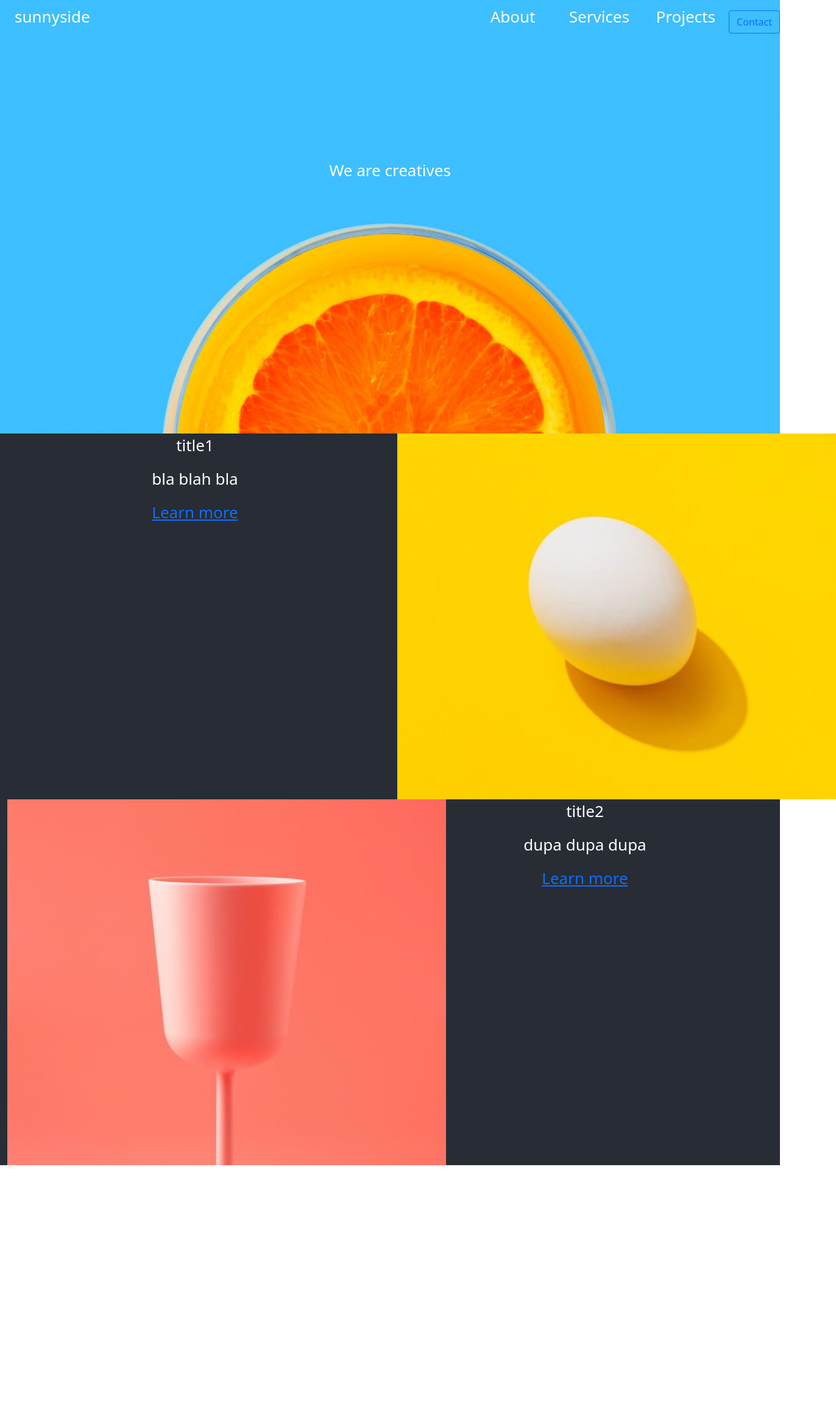
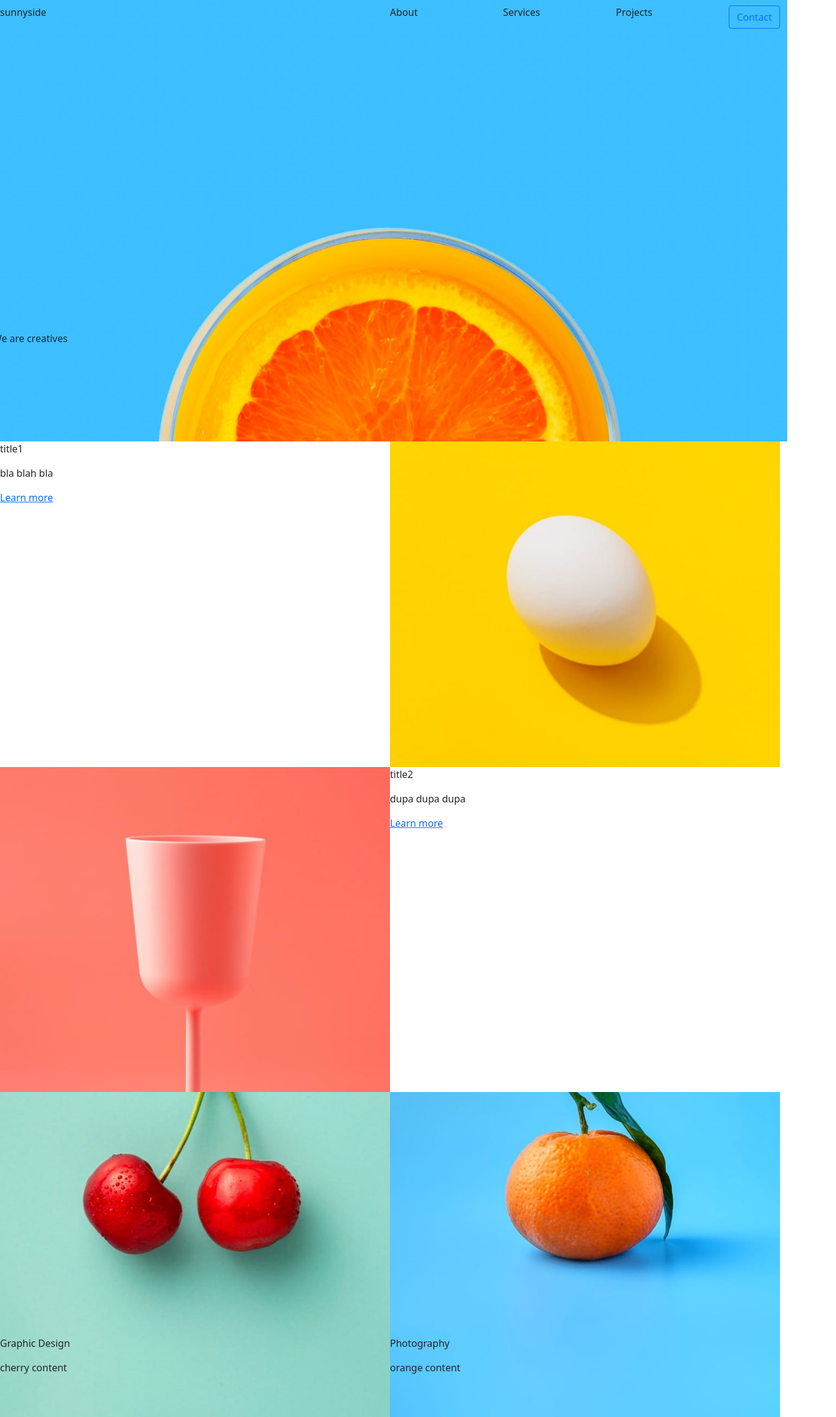
Before and after one commit to Wklej/sunnyside, a React (Create React App) app: page / in a window 1280 px wide. Shown: the whole page at 61% size, 1372 px wide, since content can reach past the window. Before the commit the page ends 1911 px from the top, so only its background shows below. Built offline with nearby package versions, Linux system fonts and the light colour scheme.

Commit message:
positions

```diff
--- a/src/App.css
+++ b/src/App.css
@@ -1,42 +1,8 @@
-.App {
-  text-align: center;
+.posR {
+  position: relative;
 }
 
-.App-logo {
-  height: 40vmin;
-  pointer-events: none;
+.posA {
+  position: absolute;
+  top: 75%;
 }
-
-@media (prefers-reduced-motion: no-preference) {
-  .App-logo {
-    animation: App-logo-spin infinite 20s linear;
-  }
-}
-
-.App-header {
-  background-color: #282c34;
-  min-height: 100vh;
-  display: flex;
-  flex-direction: column;
-  align-items: center;
-  justify-content: center;
-  font-size: calc(10px + 2vmin);
-  color: white;
-}
-
-.App-link {
-  color: #61dafb;
-}
-
-@keyframes App-logo-spin {
-  from {
-    transform: rotate(0deg);
-  }
-  to {
-    transform: rotate(360deg);
-  }
-}
-
-.carousel-caption{
-  top: 30%;
-}
--- a/src/App.js
+++ b/src/App.js
@@ -6,6 +6,9 @@ import TextSlide from './Components/TextSlide';
 import ImageSlide from './Components/ImageSlide';
 import eggPic from './images/desktop/image-transform.jpg'
 import cupPic from './images/desktop/image-stand-out.jpg'
+import cherries from './images/desktop/image-graphic-design.jpg'
+import oranges from './images/desktop/image-photography.jpg'
+import ImageWithText from './Components/ImageWithText';
 
 function App() {
   return (
@@ -15,7 +18,7 @@ function App() {
         <Navbar />
 
         <div className="row">
-          <div className="col">
+          <div className="col p-0">
             <WeAre />
           </div>
         </div>
@@ -28,6 +31,10 @@ function App() {
           <div className="row">
               <ImageSlide img={cupPic} />
               <TextSlide title={"title2"} content={"dupa dupa dupa"} />
+          </div>
+          <div className="row">
+              <ImageWithText img={cherries} title={"Graphic Design"} content={"cherry content"} />
+              <ImageWithText img={oranges} title={"Photography"} content={"orange content"} />
           </div>
         </div>
 
--- a/src/Components/ImageSlide.js
+++ b/src/Components/ImageSlide.js
@@ -1,7 +1,7 @@
 const ImageSlide = ({img}) => {
     return (
-        <div className="col-6">
-            <img src={img} />
+        <div className="col-6 p-0">
+            <img src={img} className="img-fluid" />
         </div>
      );
 }
--- /dev/null
+++ b/src/Components/ImageWithText.js
@@ -0,0 +1,13 @@
+const ImageWithText = ({img, title, content}) => {
+    return (
+        <div className="col-6 posR p-0">
+            <img src={img} className="img-fluid posR" />
+            <div className="posA">
+                <p className="posR">{title}</p>
+                <p className="posR">{content}</p>
+            </div>
+        </div>
+     );
+}
+
+export default ImageWithText;
--- a/src/Components/Navbar.js
+++ b/src/Components/Navbar.js
@@ -2,7 +2,7 @@ const Navbar = () => {
     return (
 
         <div className="navbar fixed-top">
-            <p className="col-7 d-flex text-left ms-4">sunnyside</p>
+            <p className="col-6 d-flex text-left">sunnyside</p>
                 <p className="col">About</p>
                 <p className="col">Services</p>
                 <p className="col">Projects</p>
--- a/src/Components/TextSlide.js
+++ b/src/Components/TextSlide.js
@@ -1,8 +1,8 @@
 const TextSlide = ({title, content}) => {
     return (
-        <div className="col-6">
+        <div className="col-6 p-0">
             <p>{title}</p>
-            <p className="mt-2">{content}</p>
+            <p>{content}</p>
             <a href="#">Learn more</a>
         </div>
     );
--- a/src/Components/WeAre.js
+++ b/src/Components/WeAre.js
@@ -3,9 +3,9 @@ import '../App.css'
 
 const WeAre = () => {
     return (
-        <div>
+        <div className='posR'>
             <img src={img} className="img-fluid" />
-            <p className='carousel-caption'>We are creatives</p>
+            <p className='posA'>We are creatives</p>
         </div>
      );
 }
```
